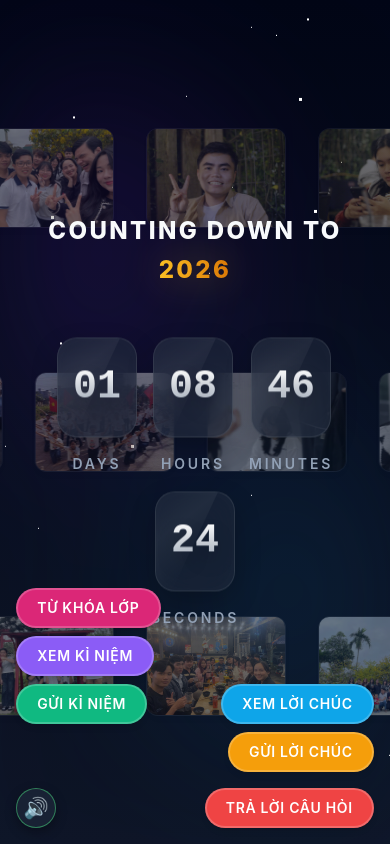
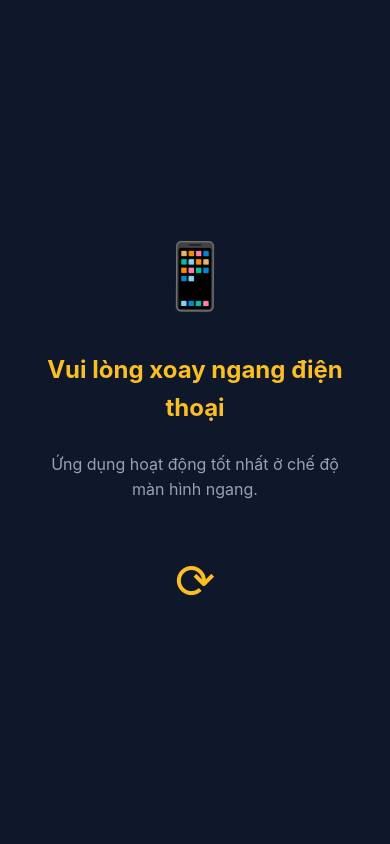
Before and after one commit to tuntoncute123/Tet2026_Tunton, a React (Vite) app: page / in a window 390 px wide. Built offline with nearby package versions, Linux system fonts and the light colour scheme; no server answers.

Commit message:
Add mobile orientation lock

```diff
--- a/src/App.jsx
+++ b/src/App.jsx
@@ -16,6 +16,7 @@ import ViewMemoriesButton from './components/ViewMemoriesButton';
 import ViewMemoriesPage from './components/ViewMemoriesPage';
 import WordCloudButton from './components/WordCloudButton';
 import WordCloudPage from './components/WordCloudPage';
+import OrientationLock from './components/OrientationLock';
 import './App.css';
 
 // Set target to January 1, 2026 00:00:00
@@ -55,6 +56,7 @@ function App() {
 
   return (
     <div className="app-container">
+      <OrientationLock />
       {/* Persistent Background Elements */}
       <BackgroundMusic />
       <StarryBackground />
--- /dev/null
+++ b/src/components/OrientationLock.css
@@ -0,0 +1,76 @@
+.orientation-lock-overlay {
+    display: none;
+    /* Hidden by default */
+    position: fixed;
+    top: 0;
+    left: 0;
+    width: 100vw;
+    height: 100vh;
+    background: #0f172a;
+    /* Dark background matching theme */
+    z-index: 9999;
+    /* Topmost layer */
+    justify-content: center;
+    align-items: center;
+    text-align: center;
+    color: white;
+}
+
+.orientation-content {
+    display: flex;
+    flex-direction: column;
+    align-items: center;
+    gap: 1.5rem;
+    padding: 2rem;
+}
+
+.phone-icon {
+    font-size: 4rem;
+    animation: rotatePhone 2s infinite ease-in-out;
+}
+
+.rotate-animation {
+    font-size: 3rem;
+    margin-top: 1rem;
+    color: #fbbf24;
+}
+
+h2 {
+    font-size: 1.5rem;
+    font-weight: bold;
+    color: #fbbf24;
+}
+
+p {
+    color: #94a3b8;
+    max-width: 300px;
+}
+
+/* Only show on mobile devices (max-width check) AND portrait mode */
+@media screen and (max-width: 900px) and (orientation: portrait) {
+    .orientation-lock-overlay {
+        display: flex;
+    }
+}
+
+@keyframes rotatePhone {
+    0% {
+        transform: rotate(0deg);
+    }
+
+    25% {
+        transform: rotate(90deg);
+    }
+
+    50% {
+        transform: rotate(90deg);
+    }
+
+    75% {
+        transform: rotate(0deg);
+    }
+
+    100% {
+        transform: rotate(0deg);
+    }
+}
--- /dev/null
+++ b/src/components/OrientationLock.jsx
@@ -0,0 +1,16 @@
+import './OrientationLock.css';
+
+const OrientationLock = () => {
+    return (
+        <div className="orientation-lock-overlay">
+            <div className="orientation-content">
+                <div className="phone-icon">📱</div>
+                <h2>Vui lòng xoay ngang điện thoại</h2>
+                <p>Ứng dụng hoạt động tốt nhất ở chế độ màn hình ngang.</p>
+                <div className="rotate-animation">⟳</div>
+            </div>
+        </div>
+    );
+};
+
+export default OrientationLock;
```
